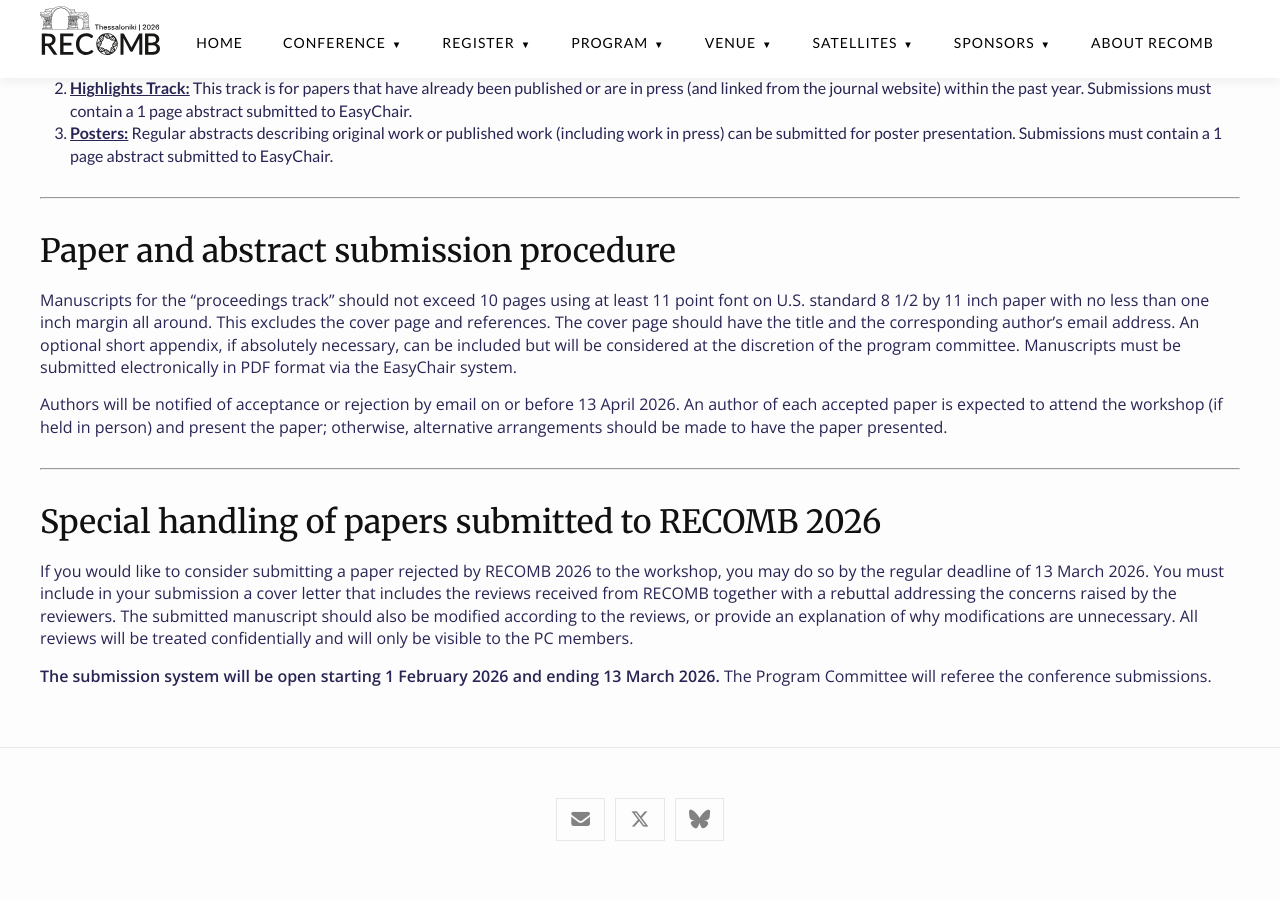
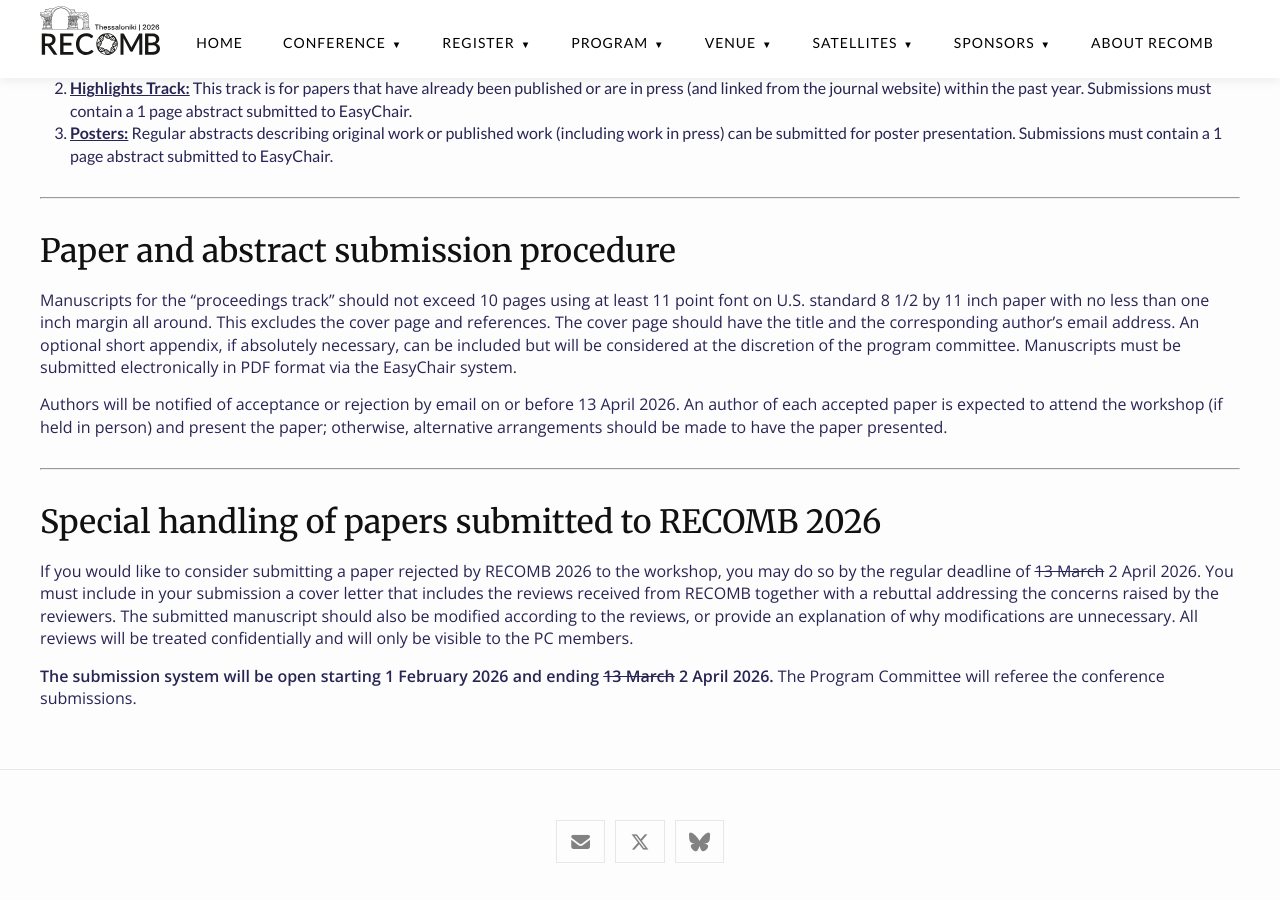
Before and after one commit to recomb-conference/recomb2026, a Jekyll site: the page built from recombgenetics.md, in a window 1280 px wide and 900 px high, scrolled down 2045 px. Built offline with Jekyll 4.4.1, drawn with Linux system fonts in a browser that asks for light colours; nearby versions of some CDN libraries; before the commit the page ends 2923 px from its top, so only the background shows below that; some of the changed text lies outside the part shown.

Commit message:
Update recombgenetics.md

```diff
--- a/recombgenetics.md
+++ b/recombgenetics.md
@@ -43,7 +43,7 @@ The EasyChair link is the same as main conference, select “The 14th RECOMB Sat
 ## Key Dates
 
 * Submissions open: 1 February 2026
-* Submission deadline: 13 March 2026, 23:59 (AoE)
+* Submission deadline: ~~13 March~~ 2 April 2026, 23:59 (AoE)
 * Notification of decisions: 13 April 2026, 23:59 (AoE)
 * Satellite Meeting: 25 May 2026
 
@@ -90,6 +90,6 @@ Authors will be notified of acceptance or rejection by email on or before 13 Apr
 
 ## Special handling of papers submitted to RECOMB 2026
 
-If you would like to consider submitting a paper rejected by RECOMB 2026 to the workshop, you may do so by the regular deadline of 13 March 2026. You must include in your submission a cover letter that includes the reviews received from RECOMB together with a rebuttal addressing the concerns raised by the reviewers. The submitted manuscript should also be modified according to the reviews, or provide an explanation of why modifications are unnecessary. All reviews will be treated confidentially and will only be visible to the PC members.
+If you would like to consider submitting a paper rejected by RECOMB 2026 to the workshop, you may do so by the regular deadline of ~~13 March~~ 2 April 2026. You must include in your submission a cover letter that includes the reviews received from RECOMB together with a rebuttal addressing the concerns raised by the reviewers. The submitted manuscript should also be modified according to the reviews, or provide an explanation of why modifications are unnecessary. All reviews will be treated confidentially and will only be visible to the PC members.
 
-**The submission system will be open starting 1 February 2026 and ending 13 March 2026.** The Program Committee will referee the conference submissions.
+**The submission system will be open starting 1 February 2026 and ending ~~13 March~~ 2 April 2026.** The Program Committee will referee the conference submissions.
```
